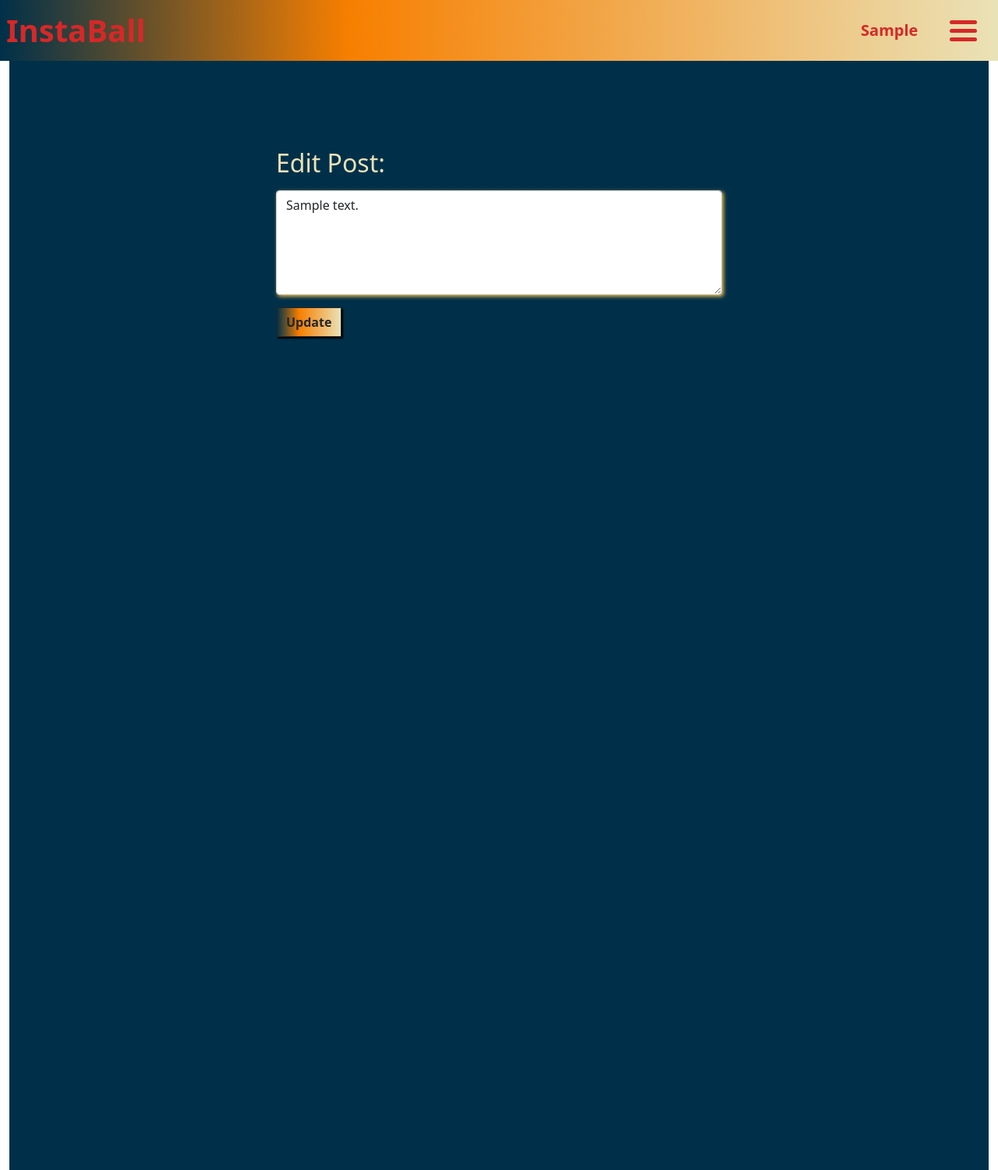
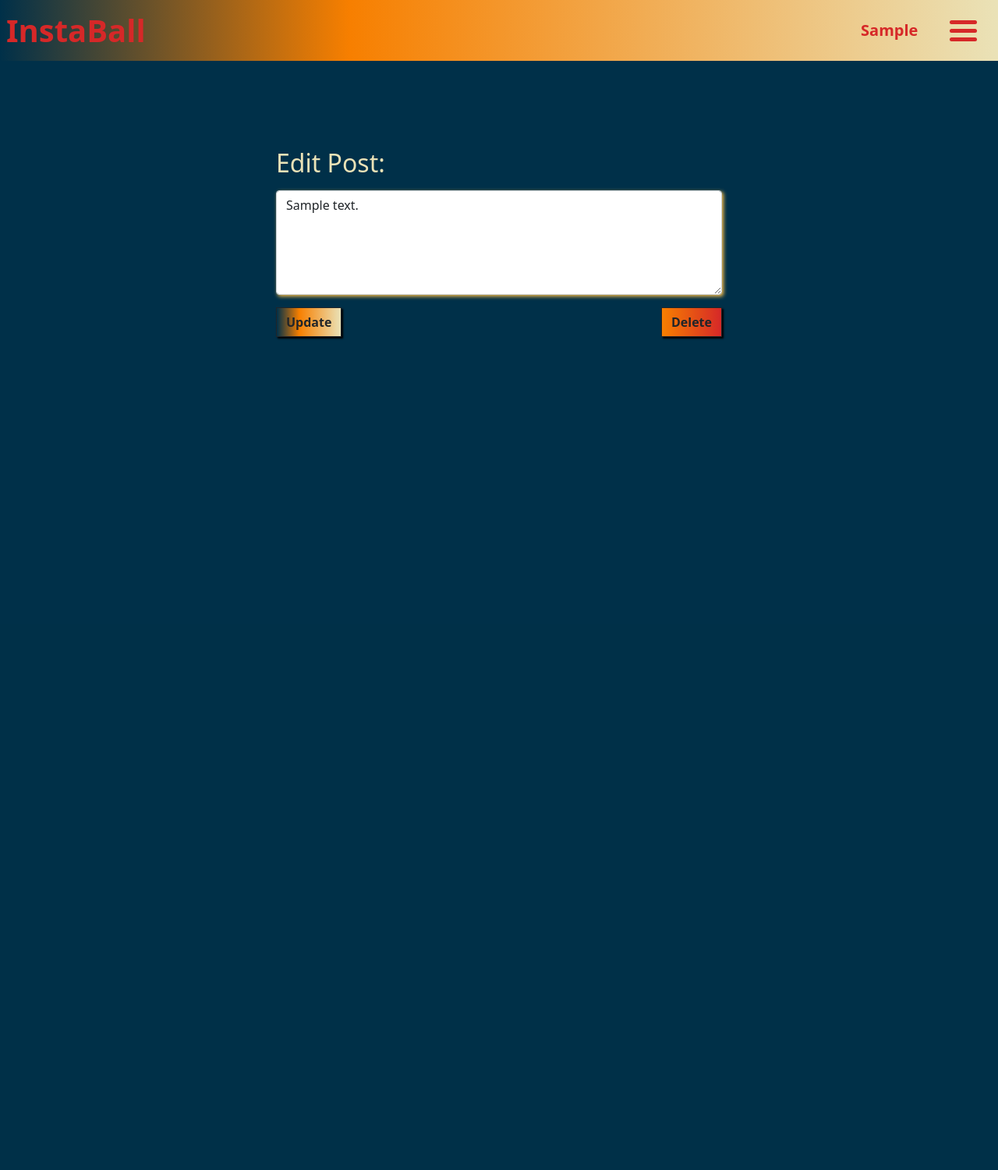
Before and after one commit to Rossi-21/basketball, a Flask app: page /posts/edit/1 in a window 1280 px wide. Shown: the whole page at 78% size. After the commit the page ends 435 px from the top, so only its background shows below. Run offline with Flask 3, Linux system fonts and the light colour scheme; the visitor is signed in with stand-in values (Sample User, id 1); tables that the repository leaves empty hold one stand-in row (values such as "Sample post").

Commit message:
background update

```diff
--- a/flask_app/controllers/post_controller.py
+++ b/flask_app/controllers/post_controller.py
@@ -1,8 +1,12 @@
-from flask import render_template, request, flash, redirect, session
+import os
+from flask import render_template, request, flash, redirect, session, url_for, send_from_directory
 from flask_app import app
 from flask_app.models.user import User
 from flask_app.models.post import Post
 from flask_app.models.comment import Comment
+from werkzeug.utils import secure_filename
+
+ALLOWED_EXTENSIONS = {'txt', 'pdf', 'png', 'jpeg', 'gif'}
 
 @app.route('/dashboard')
 def homepage():
@@ -22,10 +26,24 @@ def create_post():
         return redirect('/logout')
     return render_template('new_post.html', user=user, posts=Post.get_all_posts())
 
+def allowed_file(filename):
+    return '.' in filename and \
+        filename.rsplit('.', 1)[1].lower() in ALLOWED_EXTENSIONS
+
 @app.route('/post/create/submit', methods = ['POST'])
 def submit_post():
     if 'user_id' not in session:
         return redirect('/')
+
+    #file = request.files['file']
+    #if file.filename == '':
+           # flash('No selected file')
+           # return redirect(request.url)
+    #if file and allowed_file(file.filename):
+        #filename = secure_filename(file.filename)
+        #file.save(os.path.join(app.config['UPLOAD_FOLDER'], filename))
+        #return redirect('/dashboard')
+
     data = {
         'user_id': session['user_id'],
         'content': request.form['content']
@@ -34,6 +52,10 @@ def submit_post():
         return redirect('/posts/create')
     Post.save_post(data)
     return redirect('/dashboard')
+
+@app.route('/uploads/<name>')
+def download_file(name):
+    return send_from_directory(app.config["UPLOAD_FOLDER"], name)
 
 @app.route('/posts/edit/<int:post_id>')
 def edit_post(post_id):
--- a/flask_app/static/css/style.css
+++ b/flask_app/static/css/style.css
@@ -7,6 +7,10 @@
 .grade {
     background: rgb(0,48,73);
     background: linear-gradient(90deg, rgba(0,48,73,1) 0%, rgba(247,127,0,1) 35%, rgba(234,226,183,1) 100%);
+}
+.grade2 {
+    background: rgb(247,127,0);
+    background: linear-gradient(90deg, rgba(247,127,0,1) 0%, rgba(214,40,40,1) 100%);
 }
 .txt{
     color: #d62828;
@@ -22,8 +26,4 @@
 }
 .bgBlue {
     background-color: #003049;
-    -webkit-background-size: cover;
-    -moz-background-size: cover;
-    -o-background-size: cover;
-    background-size: cover;
 }
--- a/flask_app/templates/dashboard.html
+++ b/flask_app/templates/dashboard.html
@@ -9,7 +9,7 @@
     <script src="https://cdn.jsdelivr.net/npm/@popperjs/core@2.9.2/dist/umd/popper.min.js" ></script>
     <script src="https://cdn.jsdelivr.net/npm/bootstrap@5.0.1/dist/js/bootstrap.min.js" integrity="sha384-Atwg2Pkwv9vp0ygtn1JAojH0nYbwNJLPhwyoVbhoPwBhjQPR5VtM2+xf0Uwh9KtT" crossorigin="anonymous"></script>
 </head>
-<body>
+<body class="bgBlue">
     <div class="container-fluid">
         <nav class="grade p-2 mb-3 d-flex align-items-center justify-content-between fixed-top">
             <a href="/dashboard" class="fs-1 fw-bold text-decoration-none txt" style="width:85%;">InstaBall</a>
@@ -25,7 +25,7 @@
                 <li><a class="dropdown-item fw-bold" href="/logout">Logout</a></li>
             </ul>
         </nav>
-        <div class="container-fluid bgBlue" style="width:inherit; padding-top: 10%;">
+        <div class="container-fluid" style="width:inherit; padding-top: 10%;">
             <div class="container-fluid" style="width:100%;">
 
                     {%for post in posts%}
--- a/flask_app/templates/edit_comment.html
+++ b/flask_app/templates/edit_comment.html
@@ -9,7 +9,7 @@
     <script src="https://cdn.jsdelivr.net/npm/@popperjs/core@2.9.2/dist/umd/popper.min.js" ></script>
     <script src="https://cdn.jsdelivr.net/npm/bootstrap@5.0.1/dist/js/bootstrap.min.js" integrity="sha384-Atwg2Pkwv9vp0ygtn1JAojH0nYbwNJLPhwyoVbhoPwBhjQPR5VtM2+xf0Uwh9KtT" crossorigin="anonymous"></script>
 </head>
-<body>
+<body class="bgBlue">
     <div class="container-fluid">
         <nav class="grade p-2 mb-3 d-flex align-items-center justify-content-between fixed-top">
             <a href="#" class="fs-1 fw-bold text-decoration-none txt" style="width:85%;">InstaBall</a>
@@ -25,7 +25,7 @@
                 <li><a class="dropdown-item fw-bold" href="#">Logout</a></li>
             </ul>
         </nav>
-        <div class="container-fluid bgLightYellow" style="height: 1500px; width:inherit; padding-top: 10%;">
+        <div class="container-fluid" style="width:inherit; padding-top: 10%;">
             <div class="container-fluid" style="width:100%;">
                 <div class="mx-auto mt-5 p-3" style="width: 50%;">
                     <div class="">
--- a/flask_app/templates/edit_post.html
+++ b/flask_app/templates/edit_post.html
@@ -9,7 +9,7 @@
     <script src="https://cdn.jsdelivr.net/npm/@popperjs/core@2.9.2/dist/umd/popper.min.js" ></script>
     <script src="https://cdn.jsdelivr.net/npm/bootstrap@5.0.1/dist/js/bootstrap.min.js" integrity="sha384-Atwg2Pkwv9vp0ygtn1JAojH0nYbwNJLPhwyoVbhoPwBhjQPR5VtM2+xf0Uwh9KtT" crossorigin="anonymous"></script>
 </head>
-<body>
+<body class="bgBlue">
     <div class="container-fluid">
         <nav class="grade p-2 mb-3 d-flex align-items-center justify-content-between fixed-top">
             <a href="/dashboard" class="fs-1 fw-bold text-decoration-none txt" style="width:85%;">InstaBall</a>
@@ -25,7 +25,7 @@
                 <li><a class="dropdown-item fw-bold" href="/logout">Logout</a></li>
             </ul>
         </nav>
-        <div class="container-fluid bgBlue" style="height: 1500px; width:inherit; padding-top: 10%;">
+        <div class="container-fluid" style="width:inherit; padding-top: 10%;">
             <div class="container-fluid" style="width:100%;">
                 <div class="mx-auto mt-5 p-3" style="width: 50%;">
                     <div class="">
@@ -41,8 +41,13 @@
                             <div class="mb-3">
                                 <textarea class="form-control myShadow2" rows="5" type="text" name="content" >{{post.content}}</textarea>
                             </div>
-                            <div>
-                                <button class="btn grade rounded-0 border border-dark fw-bold myShadow" value="Create a Commet">Update</button>
+                            <div class="d-flex justify-content-between">
+                                <div>
+                                    <button class="btn grade rounded-0 border border-dark fw-bold myShadow me-3" value="Update">Update</button>
+                                </div>
+                                <div>
+                                    <a href="#" class="btn grade2 rounded-0 border border-dark fw-bold myShadow" value="Update">Delete</a>
+                                </div>
                             </div>
                         </form>
                     </div>
--- a/flask_app/templates/show_post.html
+++ b/flask_app/templates/show_post.html
@@ -9,7 +9,7 @@
     <script src="https://cdn.jsdelivr.net/npm/@popperjs/core@2.9.2/dist/umd/popper.min.js" ></script>
     <script src="https://cdn.jsdelivr.net/npm/bootstrap@5.0.1/dist/js/bootstrap.min.js" integrity="sha384-Atwg2Pkwv9vp0ygtn1JAojH0nYbwNJLPhwyoVbhoPwBhjQPR5VtM2+xf0Uwh9KtT" crossorigin="anonymous"></script>
 </head>
-<body>
+<body class="bgBlue">
     <div class="container-fluid">
         <nav class="grade p-2 mb-3 d-flex align-items-center justify-content-between fixed-top">
             <a href="/dashboard"class="fs-1 fw-bold text-decoration-none txt" style="width:85%;">InstaBall</a>
@@ -25,7 +25,7 @@
                 <li><a class="dropdown-item fw-bold" href="/logout">Logout</a></li>
             </ul>
         </nav>
-        <div class="container-fluid bgBlue" style="height: 1500px; width:inherit; padding-top: 10%;">
+        <div class="container-fluid" style="width:inherit; padding-top: 10%;">
             <div class="container-fluid" style="width:100%;">
                 <div class="mx-auto mt-5 p-3 border rounded myShadow2" style="width: 50%;">
 
--- a/flask_app/templates/show_user.html
+++ b/flask_app/templates/show_user.html
@@ -9,7 +9,7 @@
     <script src="https://cdn.jsdelivr.net/npm/@popperjs/core@2.9.2/dist/umd/popper.min.js" ></script>
     <script src="https://cdn.jsdelivr.net/npm/bootstrap@5.0.1/dist/js/bootstrap.min.js" integrity="sha384-Atwg2Pkwv9vp0ygtn1JAojH0nYbwNJLPhwyoVbhoPwBhjQPR5VtM2+xf0Uwh9KtT" crossorigin="anonymous"></script>
 </head>
-<body>
+<body class="bgBlue">
     <div class="container-fluid">
         <nav class="grade p-2 mb-3 d-flex align-items-center justify-content-between fixed-top">
             <a href="/dashboard" class="fs-1 fw-bold text-decoration-none txt" style="width:85%;">InstaBall</a>
```
Also changed, not shown: flask_app/__init__.py (+7 -0 lines), flask_app/templates/new_post.html (+7 -4 lines).
